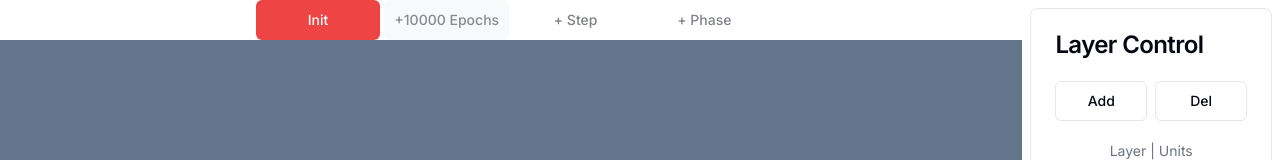
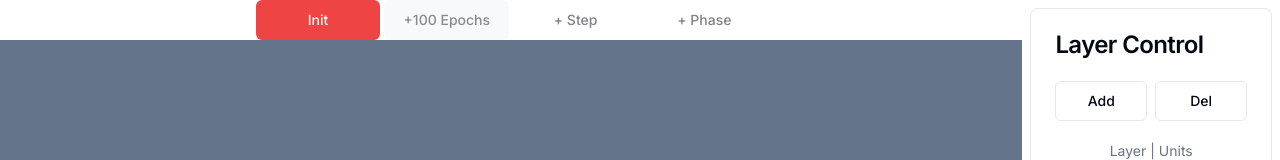
Before and after one commit to cleanupDev/nn_visualization, a Next.js app: page / in a window 1280 px wide. Shown: the top 160 px of the page. Built offline with nearby package versions, Linux system fonts and the light colour scheme; what @tensorflow/tfjs would draw is missing.

Commit message:
Update number of epochs in ControlPanel.tsx

```diff
--- a/components/controllPanel/ControllPanel.tsx
+++ b/components/controllPanel/ControllPanel.tsx
@@ -38,7 +38,7 @@ const ControlPanel = () => {
 
     try {
       const history = await model.fit(inputTensor, targetTensor, {
-        epochs: 10000,
+        epochs: 100,
         callbacks: {
           onEpochEnd: async (epoch: number, logs: any) => {
             console.log(
@@ -75,7 +75,7 @@ const ControlPanel = () => {
         disabled={!model || is_training}
         onClick={addEpoch}
       >
-        +10000 Epochs
+        +100 Epochs
       </Button>
       <Button variant="ghost" disabled={!model || is_training}>
         + Step
```
